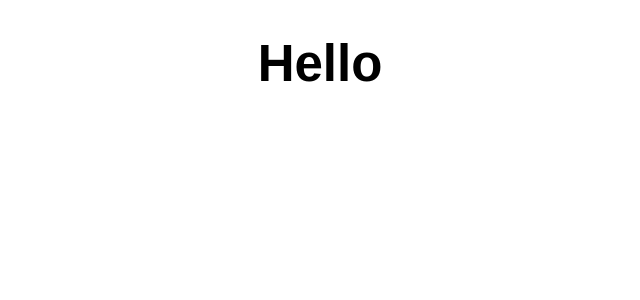
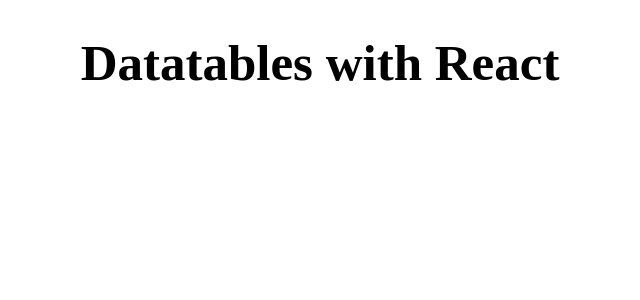
Before and after one commit to srinaath/cause-fresh-client, a React (Create React App) app: page / in a window 1280 px wide. Shown: the top 300 px of the page, without its empty margins (320-960 px from the left). Built offline with nearby package versions, Linux system fonts and the light colour scheme.

Commit message:
Updated scss files and added CSS to ignore
Signed-off-by: Srinaath Ravichandran <sravichandran@deloitte.com>

```diff
--- a/src/components/mega-nav/mega-nav.js
+++ b/src/components/mega-nav/mega-nav.js
@@ -24,7 +24,7 @@
   render() {
     return (
       <header className="mega-nav">
-        <h1> Hello </h1>
+        <h1> Datatables with React </h1>
       </header>
     );
   }
--- a/src/index.css
+++ /dev/null
@@ -1,5 +0,0 @@
-body {
-  margin: 0;
-  padding: 0;
-  font-family: sans-serif;
-}
--- a/src/index.scss
+++ b/src/index.scss
@@ -1,5 +1,3 @@
-body {
-  margin: 0;
-  padding: 0;
-  font-family: sans-serif;
-}
+@import './util/scss/variables.scss';
+@import './util/scss/fonts.scss';
+@import './util/scss/typography.scss';
--- /dev/null
+++ b/src/util/scss/variables.scss
@@ -0,0 +1 @@
+$h1: 45px;
```
Also changed, not shown: src/util/scss/fonts.scss (added), src/util/scss/media-queries.scss (added), src/util/scss/mixins.scss (added), src/util/scss/typography.scss (added), 1 other file (tests, documents, lock files or other folders).
